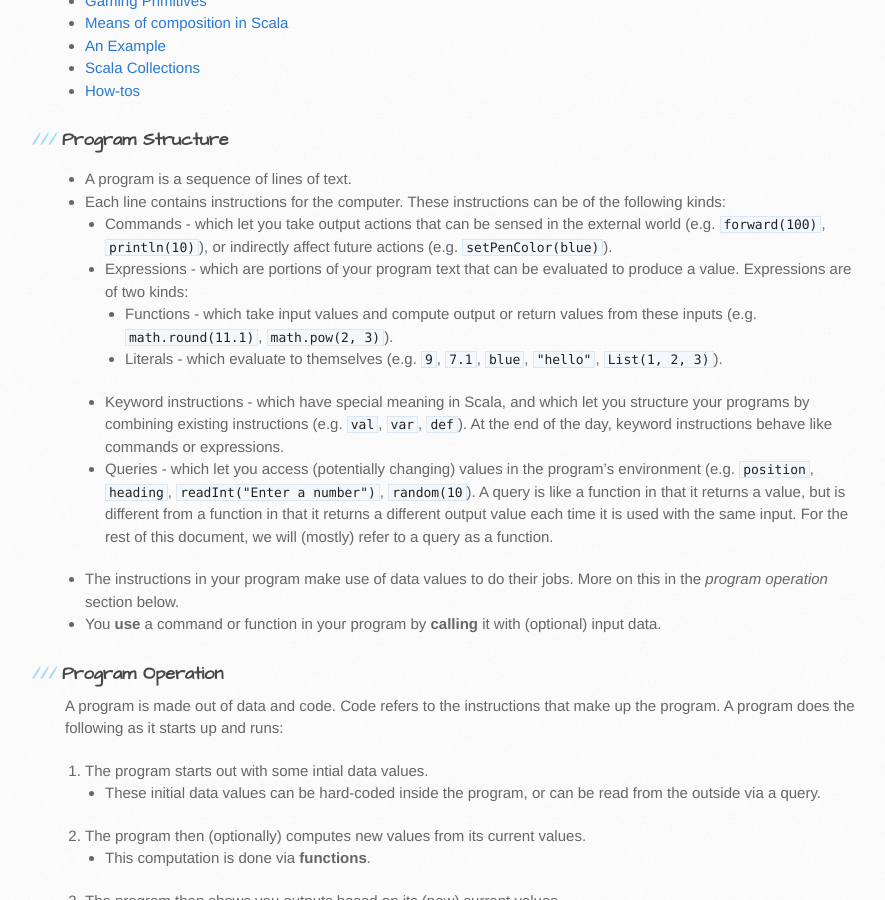
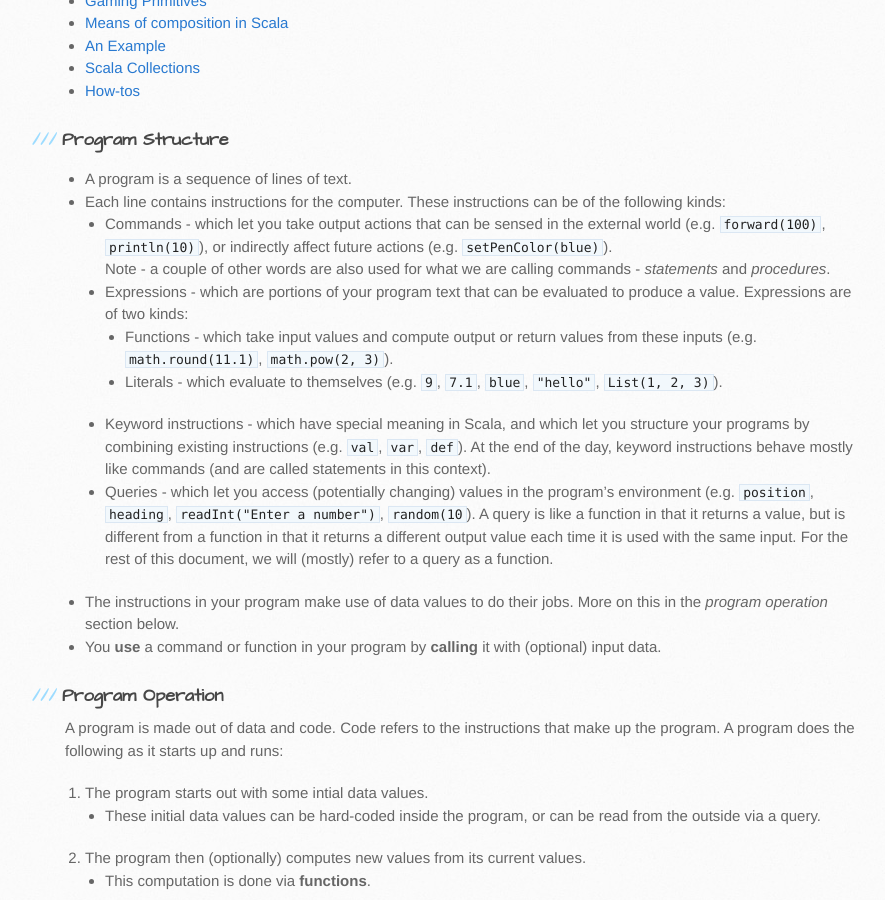
Before and after one commit to kojodoc/kojodoc.github.io, a Jekyll site: the page built from concepts/scala-essentials.md, in a window 1280 px wide and 900 px high, scrolled down 519 px. Shown: the whole window, without its empty margins (105-990 px from the left). Built offline with Jekyll 4.4.1, drawn with Linux system fonts in a browser that asks for light colours; our own code applies the rules of GitHub Pages for plain Markdown files; the repository's description, which GitHub fills in, is left out.

Commit message:
Tweak scala essentials.

```diff
--- a/concepts/scala-essentials.md
+++ b/concepts/scala-essentials.md
@@ -21,10 +21,11 @@ Here's the absolute minimum amount of programming theory and Scala information t
 * A program is a sequence of lines of text.
 * Each line contains instructions for the computer. These instructions can be of the following kinds:
   * Commands - which let you take output actions that can be sensed in the external world (e.g. `forward(100)`, `println(10)`), or indirectly affect future actions (e.g. `setPenColor(blue)`).
+  Note - a couple of other words are also used for what we are calling commands - *statements* and *procedures*.
   * Expressions - which are portions of your program text that can be evaluated to produce a value. Expressions are of two kinds:
     * Functions - which take input values and compute output or return values from these inputs (e.g. `math.round(11.1)`, `math.pow(2, 3)`).
     * Literals - which evaluate to themselves (e.g. `9`, `7.1`, `blue`, `"hello"`, `List(1, 2, 3)`).
-  * Keyword instructions - which have special meaning in Scala, and which let you structure your programs by combining existing instructions (e.g. `val`, `var`, `def`). At the end of the day, keyword instructions behave like commands or expressions.
+  * Keyword instructions - which have special meaning in Scala, and which let you structure your programs by combining existing instructions (e.g. `val`, `var`, `def`). At the end of the day, keyword instructions behave mostly like commands (and are called statements in this context).
   * Queries - which let you access (potentially changing) values in the program's environment (e.g. `position`, `heading`, `readInt("Enter a number")`, `random(10`). A query is like a function in that it returns a value, but is different from a function in that it returns a different output value each time it is used with the same input. For the rest of this document, we will (mostly) refer to a query as a function.
 * The instructions in your program make use of data values to do their jobs. More on this in the *program operation* section below.
 * You **use** a command or function in your program by **calling** it with (optional) input data.
```
